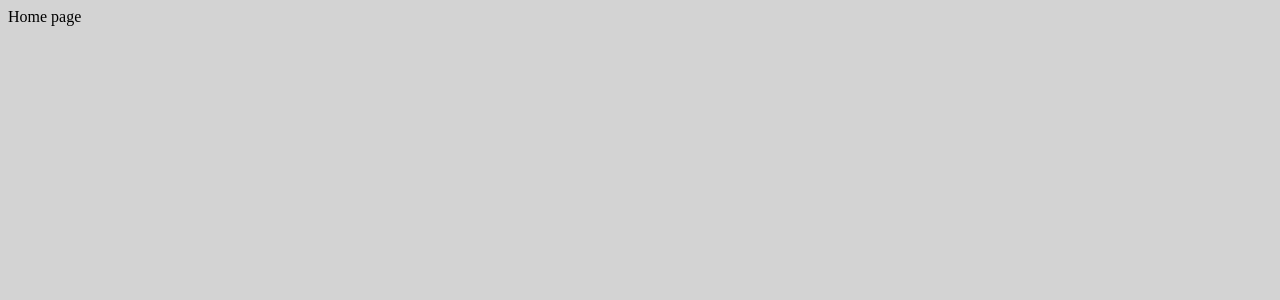
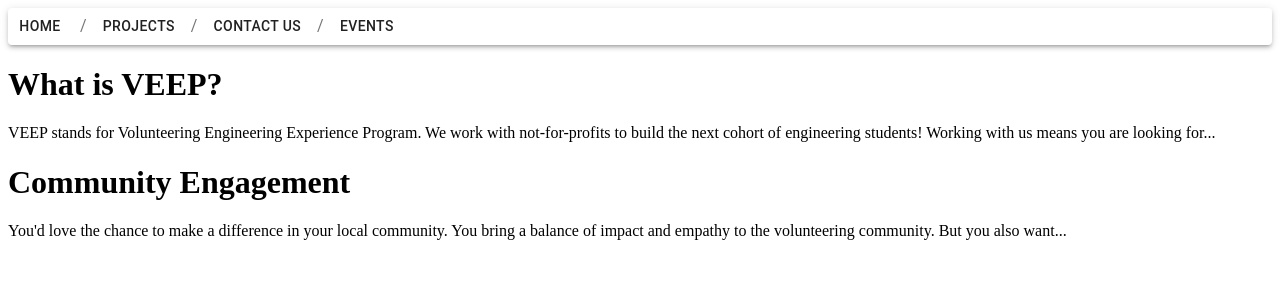
Before and after one commit to kierancyphus/veep-website-frontend, a React app: page / in a window 1280 px wide. Shown: the top 300 px of the page. Built offline with nearby package versions, Linux system fonts and the light colour scheme.

Commit message:
add basic navbar and home page

```diff
--- a/package.json
+++ b/package.json
@@ -45,6 +45,8 @@
     "@babel/core": "^7.11.0",
     "@babel/preset-env": "^7.11.0",
     "@babel/preset-react": "^7.10.4",
+    "@material-ui/core": "^4.11.0",
+    "@material-ui/icons": "^4.9.1",
     "babel-loader": "^8.1.0",
     "html-webpack-plugin": "^4.3.0",
     "react": "^16.13.1",
--- a/src/App.d.ts
+++ /dev/null
@@ -1,6 +0,0 @@
-declare module '*.css'
-declare module '*.scss'
-declare module '*.html'
-declare module '*.png'
-declare module '*.jpg'
-declare module '*.svg'
--- a/src/App.scss
+++ /dev/null
@@ -1,14 +0,0 @@
-$default-background: #D3D3D3;
-
-body {
-    height: 100%;
-    background-color: $default-background;
-}
-
-.container {
-    align-items: center;
-    display: flex;
-    justify-content: center;
-    padding-top: 10px;
-    width: 100%;
-}
--- a/src/App.tsx
+++ b/src/App.tsx
@@ -1,13 +1,14 @@
-import React from 'react'
+import React, { FC } from 'react'
 import { Route, Switch } from 'react-router-dom'
+import NavBar from './components/NavBar'
+import Home from './components/Home'
 
-import './App.scss'
-
-const App = () => (
+const App: FC = () => (
   <>
+    <NavBar />
     <Switch>
       <Route path="/" exact>
-        Home page
+        <Home />
       </Route>
       <Route path="/test">Test Page</Route>
       <Route path="/about-us">About us</Route>
--- a/src/components/Home/Home.tsx
+++ /dev/null
@@ -1 +0,0 @@
-import React from 'react'
--- /dev/null
+++ b/src/components/Home/index.tsx
@@ -0,0 +1,45 @@
+import React, { FC, useState } from 'react'
+import { Box } from '@material-ui/core'
+
+enum Roles {
+  STUDENT,
+  CLIENT,
+  SPONSOR,
+  PM,
+  EXEC,
+}
+
+/**
+ * TODO
+ *
+ * Add translation
+ * implement top bar
+ * styling
+ * import all photos
+ */
+const Home: FC = () => {
+  const [role, setRole] = useState<Roles>(Roles.STUDENT)
+
+  return (
+    <>
+      <Box>
+        <h1>What is VEEP?</h1>
+        <p>
+          VEEP stands for Volunteering Engineering Experience Program. We work
+          with not-for-profits to build the next cohort of engineering students!
+          Working with us means you are looking for...
+        </p>
+      </Box>
+      <Box>
+        <h1>Community Engagement</h1>
+        <p>
+          You'd love the chance to make a difference in your local community.
+          You bring a balance of impact and empathy to the volunteering
+          community. But you also want...
+        </p>
+      </Box>
+    </>
+  )
+}
+
+export default Home
--- /dev/null
+++ b/src/components/NavBar/index.tsx
@@ -0,0 +1,25 @@
+import React, { FC } from 'react'
+import { Link as RouterLink } from 'react-router-dom'
+import { Breadcrumbs, Link, Paper, Button } from '@material-ui/core'
+import './index.scss'
+
+const NavBar: FC = () => (
+  <Paper className="navbar-container" elevation={3}>
+    <Breadcrumbs className="breadcrumbs">
+      <Link component={RouterLink} to="/">
+        <Button>Home</Button>
+      </Link>
+      <Link component={RouterLink} to="/test">
+        <Button>Projects</Button>
+      </Link>
+      <Link component={RouterLink} to="/test">
+        <Button>Contact Us</Button>
+      </Link>
+      <Link component={RouterLink} to="/test">
+        <Button>Events</Button>
+      </Link>
+    </Breadcrumbs>
+  </Paper>
+)
+
+export default NavBar
--- a/tsconfig.json
+++ b/tsconfig.json
@@ -14,6 +14,9 @@
     "moduleResolution": "node",
     "isolatedModules": true,
     "baseUrl": "src",
+    "allowJs": true,
+    "resolveJsonModule": true,
+    "noEmit": true,
   },
   "include": [
     "src"
```
Also changed, not shown: src/components/NavBar/index.scss (added), 1 other file (tests, documents, lock files or other folders).
